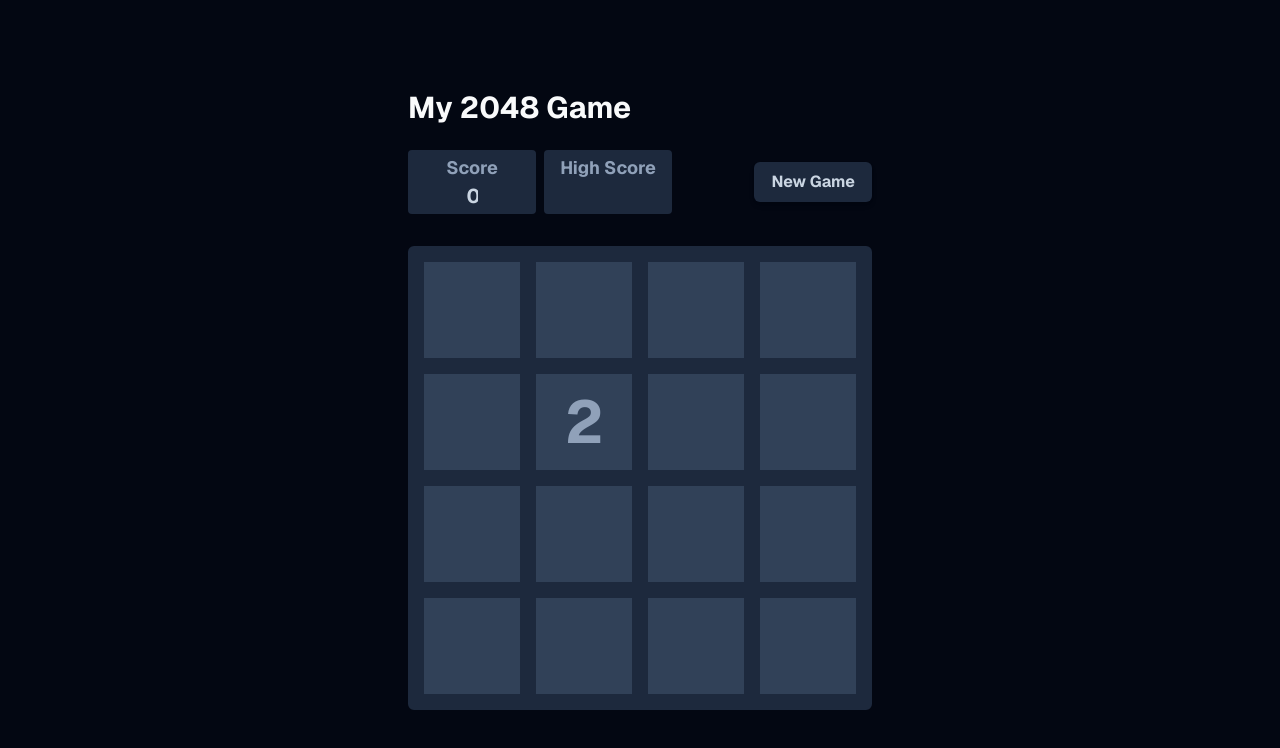
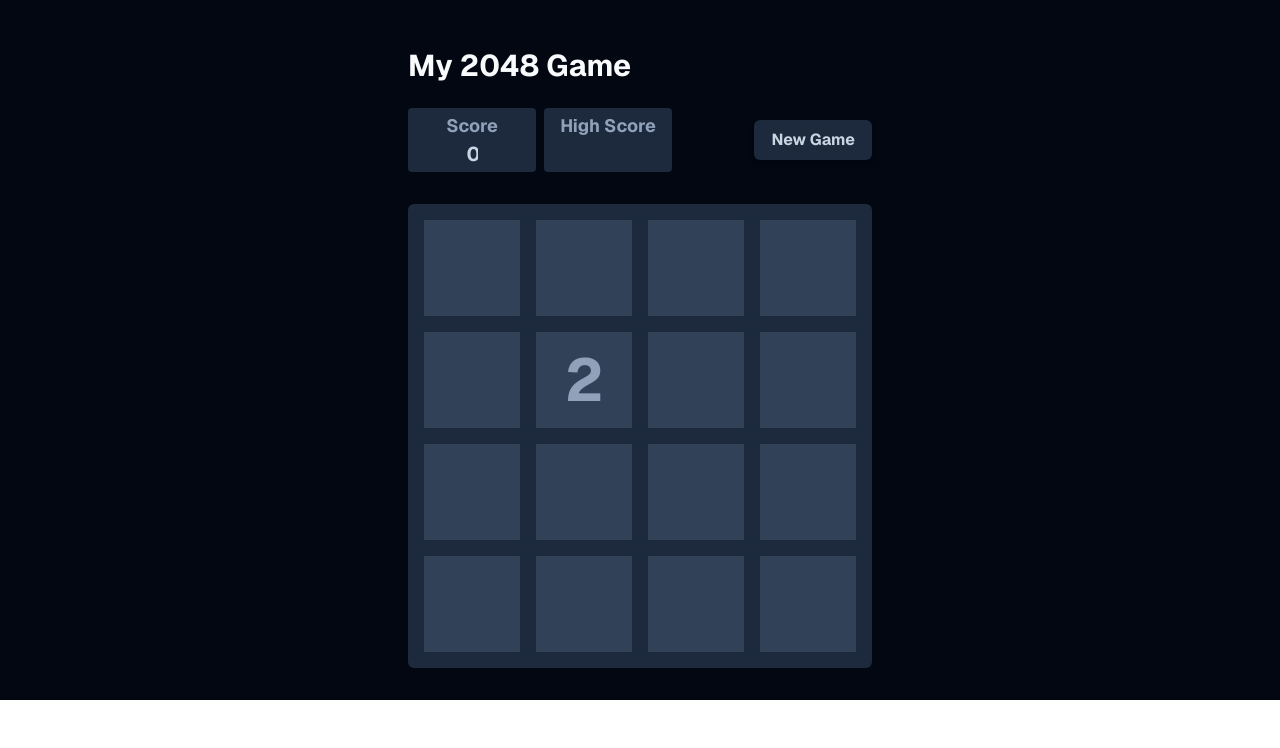
Before and after one commit to slauyama/2048, a Next.js app: page /2048/ in a window 1280 px wide. Shown: the top 748 px of the page. Built offline with nearby package versions, Linux system fonts and the light colour scheme.

Commit message:
Get rid of min height

```diff
--- a/app/page.tsx
+++ b/app/page.tsx
@@ -2,7 +2,7 @@ import { Game } from "./components/game";
 
 export default function Home() {
   return (
-    <div className="grid sm:items-center bg-gray-950 text-gray-50 justify-items-center min-h-screen p-0 py-4 md:p-6 md:pb-2 lg:pb-6 gap-16 font-[family-name:var(--font-geist-sans)]">
+    <div className="grid sm:items-center bg-gray-950 text-gray-50 justify-items-center p-0 py-4 md:p-6 md:pb-2 font-[family-name:var(--font-geist-sans)]">
       <main className="p-2 sm:p-6 w-auto flex flex-col gap-6">
         <h1 className="text-3xl font-bold">My 2048 Game</h1>
         <Game />
```
